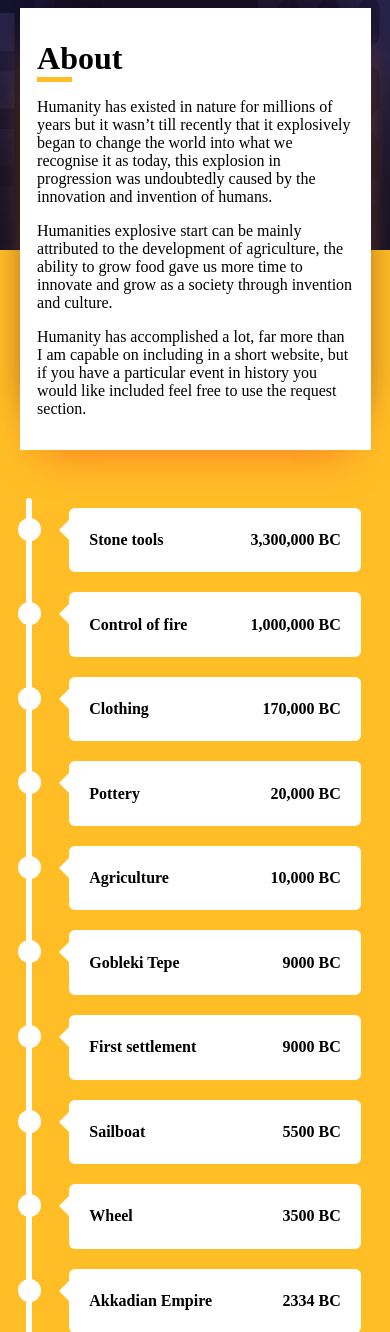
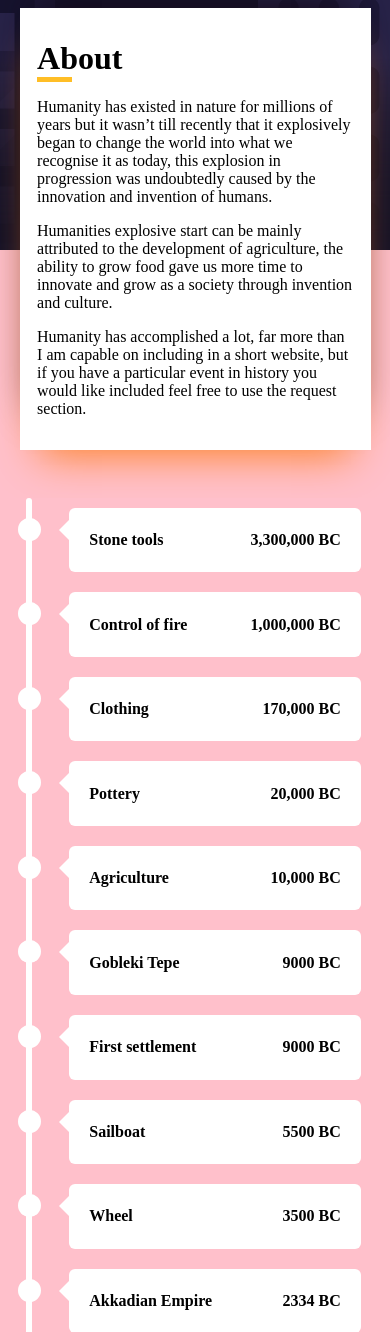
Before and after one commit to CalumDixon/Historyofinvention, a PHP site: page / in a window 390 px wide. Shown: the part 564-1896 px from the top of the page. Run offline with PHP 8.4, Linux system fonts and the light colour scheme; some web fonts are replaced.

Commit message:
responsive testing

```diff
--- a/stylesheet.css
+++ b/stylesheet.css
@@ -328,8 +328,18 @@
     transition:500ms
 }
 
+@media (max-width:85em){
+        body{
+            background-color: aqua;
+        }
+}
 
 
+@media (max-width:70em){
+        body{
+            background-color: pink;
+        }
+}
 
 
 
@@ -471,7 +481,7 @@
 
 .aboutcontainer {
     width:90%;
-    margin-top:28em;
+    margin-top:29em;
 }
 
 .requesttitle{
@@ -511,6 +521,8 @@
 
 
 }
+
+    }
 
 @media (max-width:30em) {
 
```
